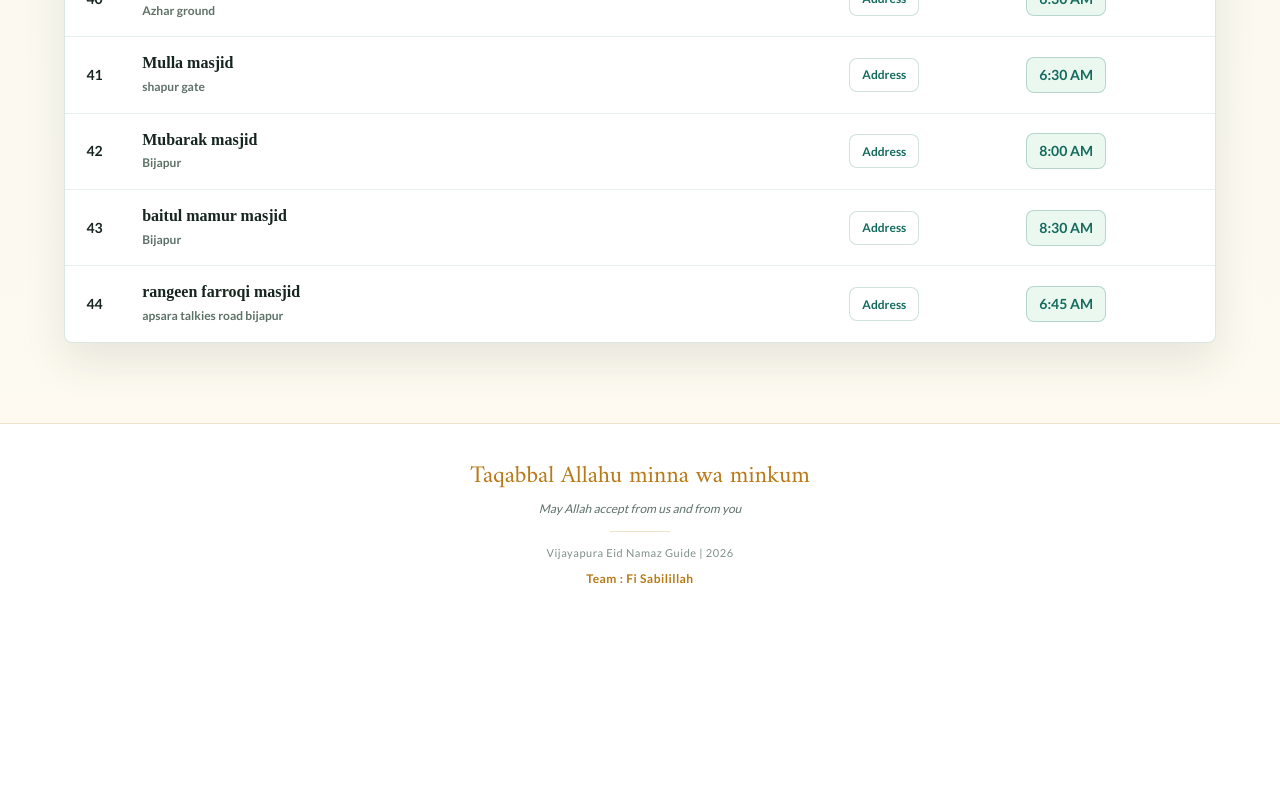
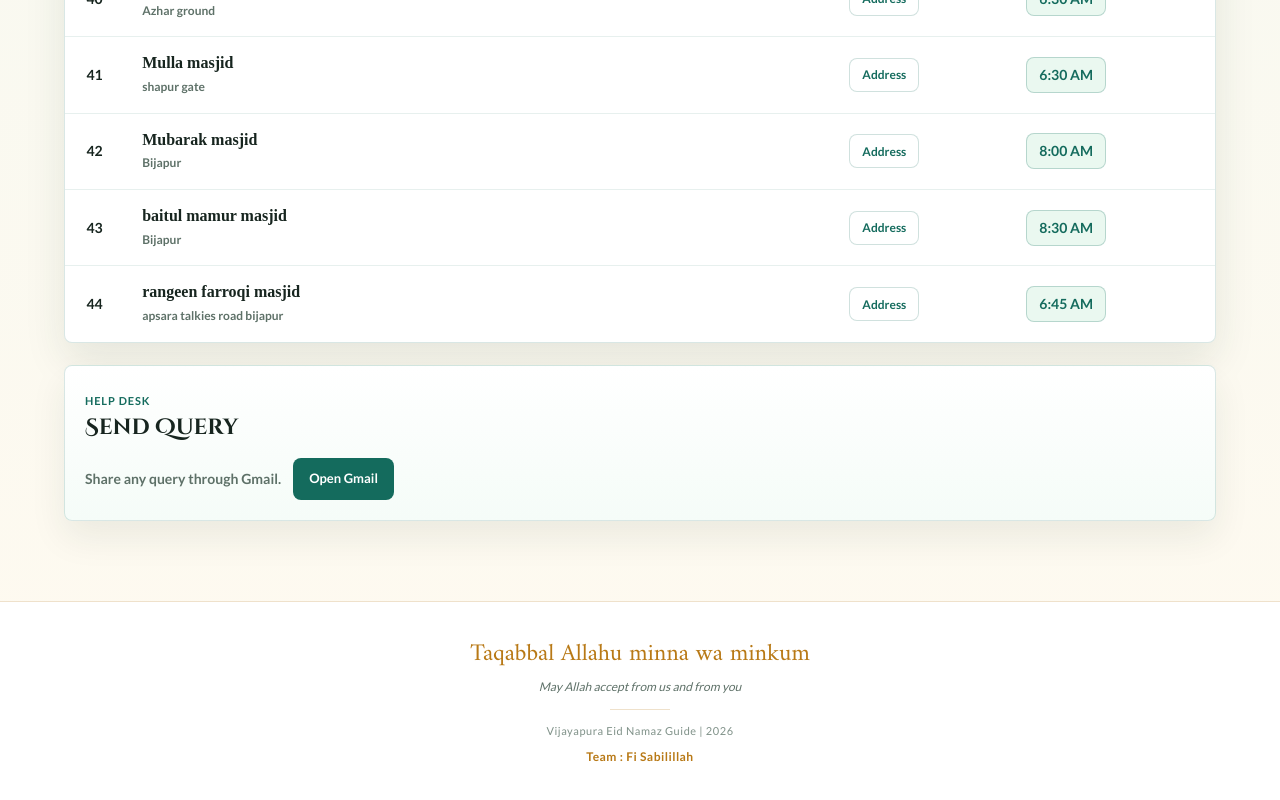
Before and after one commit to sadiqhawaldarr/Tracker_app, a React (Create React App) app: page / in a window 1280 px wide. Shown: the part 3832-4632 px from the top of the page. Before the commit the page ends 4456 px from the top, so only its background shows below. Built offline with nearby package versions, Linux system fonts and the light colour scheme.

Commit message:
Add Gmail query contact section

```diff
--- a/src/components/MasjidList.js
+++ b/src/components/MasjidList.js
@@ -1,6 +1,7 @@
 import React, { memo, useCallback, useState } from 'react';
 import HeroBanner from './HeroBanner';
 import MasjidDetailsPage from './MasjidDetailsPage';
+import QuerySection from './QuerySection';
 import SiteFooter from './SiteFooter';
 import './MasjidList.css';
 
@@ -124,6 +125,8 @@ const MasjidList = memo(function MasjidList({
             </table>
           </div>
         )}
+
+        <QuerySection />
       </main>
 
       <SiteFooter />
--- /dev/null
+++ b/src/components/QuerySection.css
@@ -0,0 +1,80 @@
+.query-section {
+  border: 1px solid rgba(20, 107, 93, 0.16);
+  border-radius: 8px;
+  background: linear-gradient(180deg, #ffffff 0%, #f5fcf8 100%);
+  box-shadow: 0 16px 36px rgba(30, 56, 44, 0.08);
+  margin-top: 22px;
+  padding: 20px;
+}
+
+.query-section__head {
+  margin-bottom: 16px;
+}
+
+.query-section__eyebrow {
+  color: var(--emerald);
+  font-family: var(--font-body);
+  font-size: 11px;
+  font-weight: 900;
+  letter-spacing: 0.08em;
+  text-transform: uppercase;
+}
+
+.query-section__title {
+  color: var(--text-primary);
+  font-family: var(--font-display);
+  font-size: 22px;
+  line-height: 1.2;
+  margin-top: 4px;
+}
+
+.query-contact {
+  display: flex;
+  align-items: center;
+  gap: 12px;
+  flex-wrap: wrap;
+}
+
+.query-contact__text {
+  color: var(--text-muted);
+  font-family: var(--font-body);
+  font-size: 14px;
+  font-weight: 700;
+  line-height: 1.5;
+  margin: 0;
+}
+
+.query-contact__button {
+  align-items: center;
+  display: inline-flex;
+  justify-content: center;
+  min-height: 42px;
+  border-radius: 8px;
+  background: var(--emerald);
+  color: #ffffff;
+  font-family: var(--font-body);
+  font-size: 13px;
+  font-weight: 900;
+  padding: 10px 16px;
+  text-decoration: none;
+}
+
+.query-contact__button:hover {
+  background: var(--emerald-light);
+}
+
+@media (max-width: 700px) {
+  .query-section {
+    margin-top: 16px;
+    padding: 16px 12px;
+  }
+
+  .query-contact {
+    align-items: stretch;
+    flex-direction: column;
+  }
+
+  .query-contact__button {
+    width: 100%;
+  }
+}
--- /dev/null
+++ b/src/components/QuerySection.js
@@ -0,0 +1,25 @@
+import React, { memo } from 'react';
+import './QuerySection.css';
+
+const QUERY_EMAIL = 'teamfisabilillahbijapur@gmail.com';
+const queryMailLink = `https://mail.google.com/mail/?view=cm&fs=1&to=${QUERY_EMAIL}&su=Masjid%20Tracker%20Query`;
+
+const QuerySection = memo(function QuerySection() {
+  return (
+    <section className="query-section" aria-labelledby="query-title">
+      <div className="query-section__head">
+        <span className="query-section__eyebrow">Help Desk</span>
+        <h2 className="query-section__title" id="query-title">Send Query</h2>
+      </div>
+
+      <div className="query-contact">
+        <p className="query-contact__text">Share any query through Gmail.</p>
+        <a className="query-contact__button" href={queryMailLink} target="_blank" rel="noreferrer">
+          Open Gmail
+        </a>
+      </div>
+    </section>
+  );
+});
+
+export default QuerySection;
```
